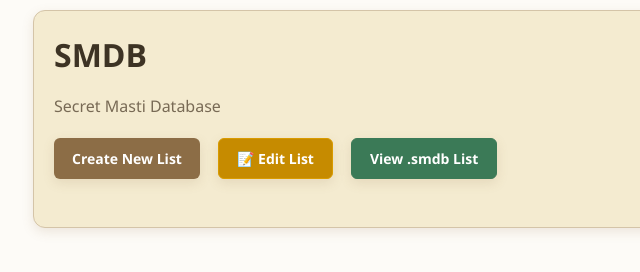
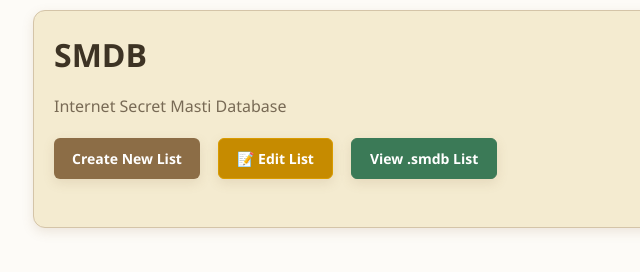
Before and after one commit to Sundla/NewYear, a plain HTML site: page SMDB.html in a window 1280 px wide. Shown: the full height of the page, 217-857 px from the left. Drawn offline with Linux system fonts and the light colour scheme; no server answers.

Commit message:
Add files via upload

```diff
--- a/SMDB.html
+++ b/SMDB.html
@@ -314,7 +314,7 @@
   <!-- HOME VIEW -->
   <div id="view-home" class="card">
     <h1>SMDB</h1>
-    <p style="color: var(--text-muted); margin-bottom: 20px;">Secret Masti Database</p>
+    <p style="color: var(--text-muted); margin-bottom: 20px;">Internet Secret Masti Database</p>
 
     <div class="hero-actions">
       <button class="btn" onclick="openCreatorNew()">Create New List</button>
```
Also changed, not shown: game2.html (+4 -4 lines).
